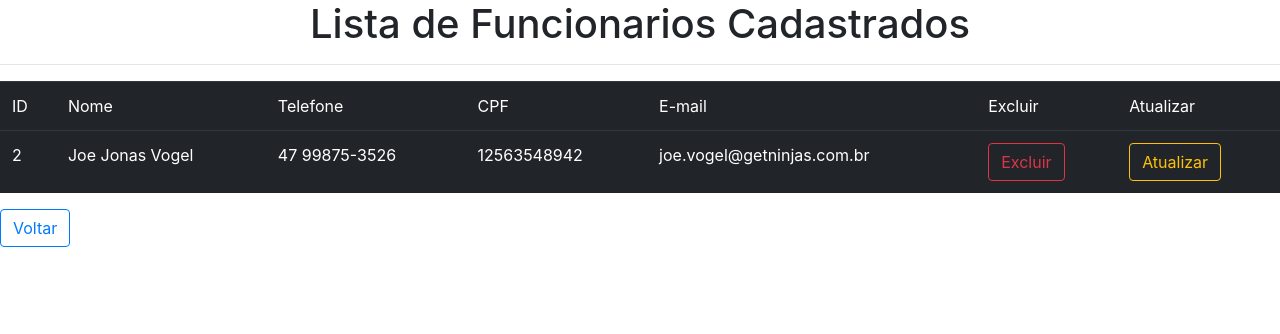
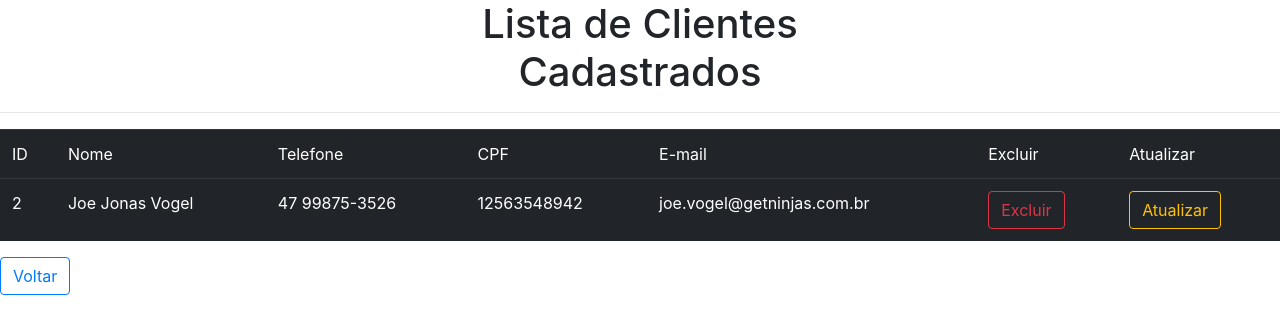
Before and after one commit to python-dev-10/POO--PythonProject, a Flask app: page /lista in a window 1280 px wide. Shown: the top 334 px of the page. Run offline with Flask 2, Linux system fonts and the light colour scheme; data comes from the database, SQL or seed files in the repository; both versions use the stored data as it was after the commit; some libraries are stand-ins or nearby versions.

Commit message:
Fixing some bugs in divs...

```diff
--- a/CRUD/templates/atualizar.html
+++ b/CRUD/templates/atualizar.html
@@ -6,7 +6,9 @@
         <title>GetNinjas</title>
     </head>
     <body>
-        <h1>Editar dados</h1>
+    <div class="mx-auto" style="width: 500px;" >
+        <h1>Editar dados dos clientes</h1>
+    </div>
         <hr>
         <form action="" method="POST" align="center">
             <label>
--- a/CRUD/templates/cadastro.html
+++ b/CRUD/templates/cadastro.html
@@ -6,8 +6,9 @@
         <title>GetNinjas</title>
     </head>
     <body>
-
+    <div class="mx-auto" style="width: 500px;" >
         <h1 align="center">Página de Cadastro da empresa GetNinjas</h1>
+    </div>
         <hr>
 
 
--- a/CRUD/templates/index.html
+++ b/CRUD/templates/index.html
@@ -7,11 +7,11 @@
     </head>
     <body>
     <div class="mx-auto" style="width: 500px;" >
-        <h1>Cadastro de Funcionários da empresa GetNinjas</h1>
-
+        <h1>Cadastro de clientes da empresa GetNinjas</h1>
 
         <a href="{{ url_for('cadastrar') }}" class="btn btn-outline-success">Cadastrar Clientes</a> &nbsp;&nbsp;&nbsp;&nbsp;&nbsp;&nbsp;
         <a href="{{ url_for('lista') }}" class="btn btn-outline-success">Listar Clientes</a>
+    </div>
 <footer>
 
   <!-- Copyright -->
--- a/CRUD/templates/lista.html
+++ b/CRUD/templates/lista.html
@@ -6,7 +6,9 @@
         <title>Lista de Clientes</title>
     </head>
     <body>
-        <h1 align="center">Lista de Funcionarios Cadastrados</h1>
+    <div class="mx-auto" style="width: 500px;" >
+        <h1 align="center">Lista de Clientes Cadastrados</h1>
+    </div>
         <hr>
         <table align="center" class="table table-hover table-dark">
             <tr>
```
Also changed, not shown: CRUD/db.sqlite.
